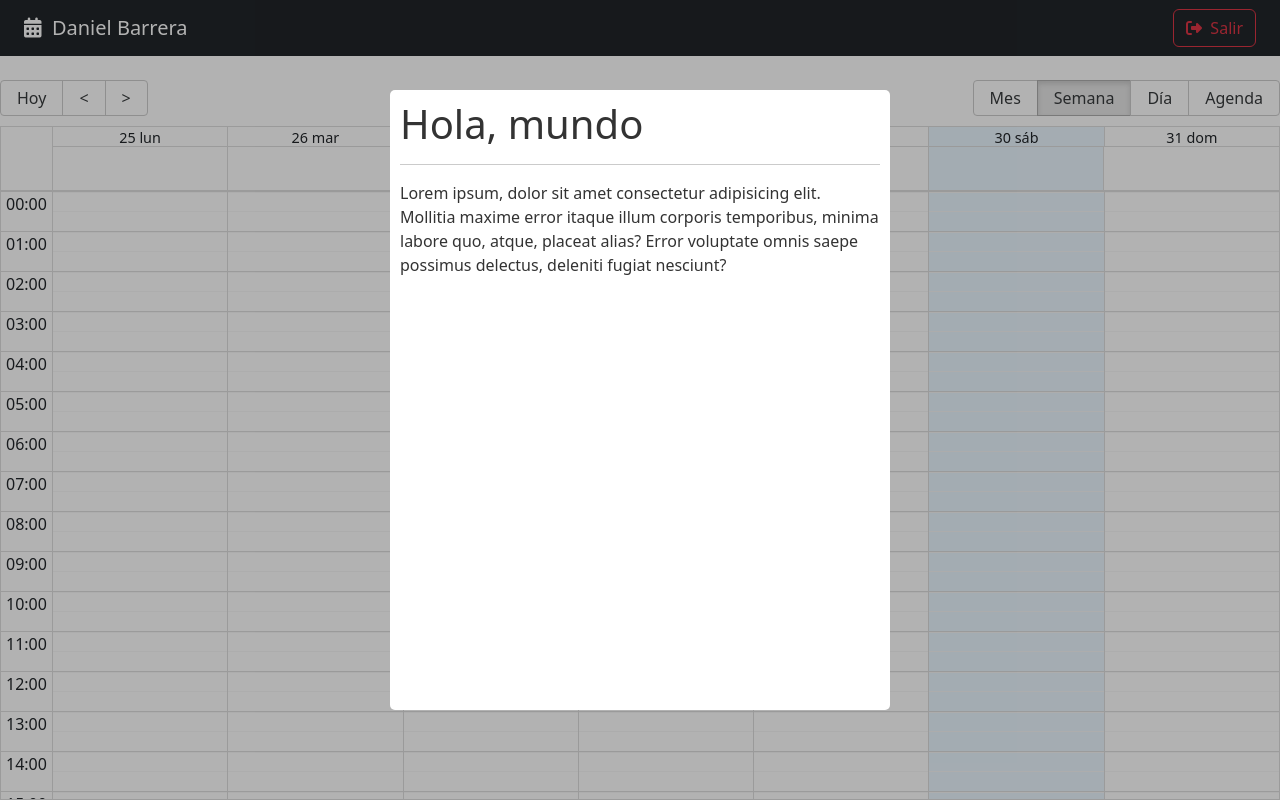
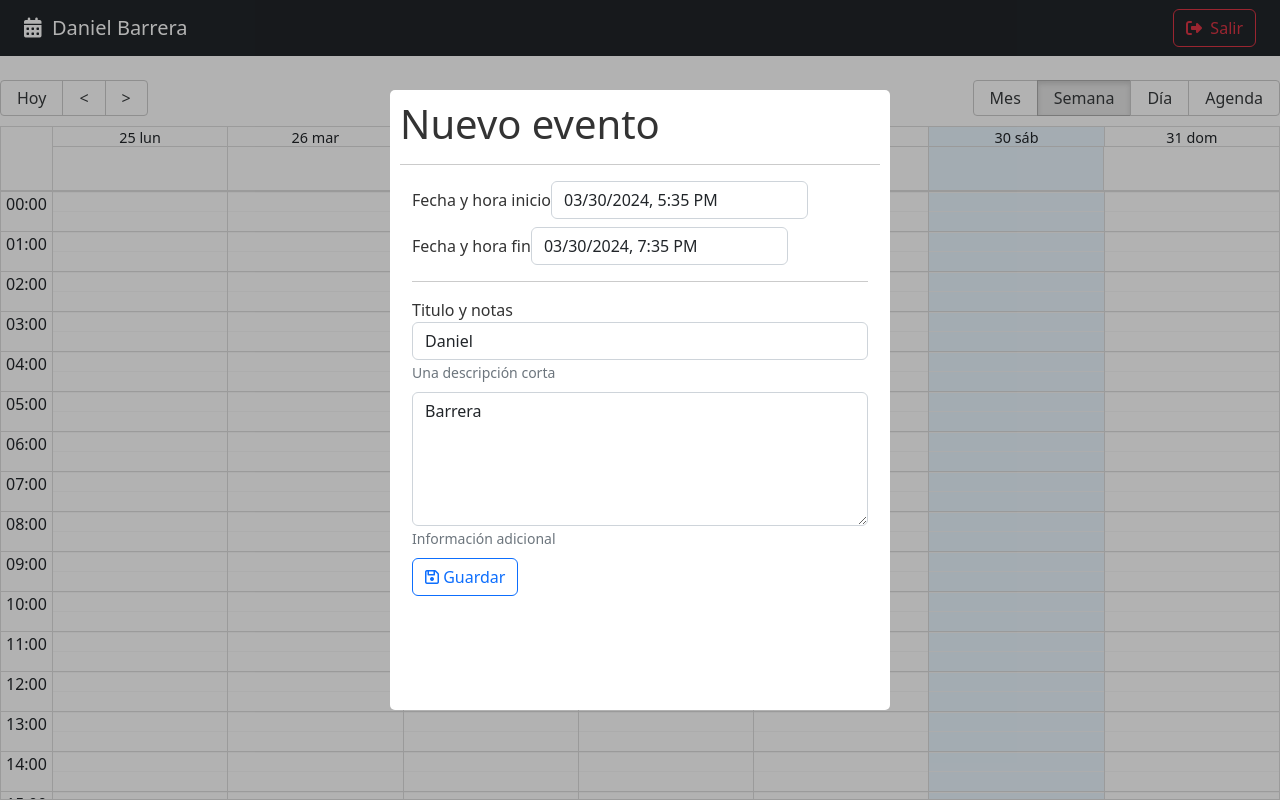
Before and after one commit to Daniel-tech-cloud/MERN-Calendar, a React (Vite) app: page / in a window 1280 px wide. Built offline with nearby package versions, Linux system fonts and the light colour scheme.

Commit message:
Actualizando Modal

```diff
--- a/package.json
+++ b/package.json
@@ -13,6 +13,7 @@
     "date-fns": "^3.6.0",
     "react": "^18.2.0",
     "react-big-calendar": "^1.11.2",
+    "react-datepicker": "^6.6.0",
     "react-dom": "^18.2.0",
     "react-modal": "^3.16.1",
     "react-router-dom": "^6.22.3"
--- a/src/calendar/components/CalendarModal.jsx
+++ b/src/calendar/components/CalendarModal.jsx
@@ -1,6 +1,11 @@
 import { useState } from 'react';
+import { addHours } from 'date-fns';
+
 import Modal from 'react-modal';
+import DatePicker from 'react-datepicker';
+
 import './CalendarModalStyles.css';
+import "react-datepicker/dist/react-datepicker.css";
 
 const customStyles = {
     content: {
@@ -17,11 +22,34 @@
 
 export const CalendarModal = () => {
 
-  const [isOpen, setIsOpen] = useState( true );
+    const [isOpen, setIsOpen] = useState( true );
+    const [formValue, setFormValues] = useState({
+        title: 'Daniel',
+        notes: 'Barrera',
+        start: new Date(),
+        end: addHours(new Date(), 2),
+
+    });
+
+    const onInputChanged = ( { target } ) => {
+        setFormValues({
+            ...formValue,
+            [ target.name ]: target.value
+        })
+    }
 
     const onCloseModal = () =>{
         setIsOpen( false );
     }
+
+    const onDateChanged  = ( event, changing ) => {
+        setFormValues({
+            ...formValue,
+            [changing]: event
+        })
+
+    }
+
 
     return (
         <Modal
@@ -34,10 +62,70 @@
             closeTimeoutMS={ 200 }
 
         >
-            <h1> Hola, mundo </h1>
+            <h1> Nuevo evento </h1>
             <hr />
-            <p> Lorem ipsum, dolor sit amet consectetur adipisicing elit. Mollitia maxime error itaque illum corporis temporibus, minima labore quo, atque, placeat alias? Error voluptate omnis saepe possimus delectus, deleniti fugiat nesciunt?</p>
+            <form className="container">
 
+                <div className="form-group mb-2">
+                    <label>Fecha y hora inicio</label>
+                    <DatePicker
+                    minDate={ formValue.start }
+                        selected={ formValue.start }
+                        onChange={ ( event ) => onDateChanged(event, 'start') }
+                        className="form-control"
+                        dateFormat="Pp"
+
+                    />
+                </div>
+
+                <div className="form-group mb-2">
+                    <label>Fecha y hora fin</label>
+                    <DatePicker
+                        selected={ formValue.end }
+                        onChange={ ( event ) => onDateChanged(event, 'end') }
+                        className="form-control"
+                        dateFormat="Pp"
+
+                    />
+                </div>
+
+                <hr />
+                <div className="form-group mb-2">
+                    <label>Titulo y notas</label>
+                    <input
+                        type="text"
+                        className="form-control"
+                        placeholder="Título del evento"
+                        name="title"
+                        autoComplete="off"
+                        value={ formValue.title }
+                        onChange={ onInputChanged }
+                    />
+                    <small id="emailHelp" className="form-text text-muted">Una descripción corta</small>
+                </div>
+
+                <div className="form-group mb-2">
+                    <textarea
+                        type="text"
+                        className="form-control"
+                        placeholder="Notas"
+                        rows="5"
+                        name="notes"
+                        value={ formValue.notes }
+                        onChange={ onInputChanged }
+                    ></textarea>
+                    <small id="emailHelp" className="form-text text-muted">Información adicional</small>
+                </div>
+
+                <button
+                    type="submit"
+                    className="btn btn-outline-primary btn-block"
+                >
+                    <i className="far fa-save"></i>
+                    <span> Guardar</span>
+                </button>
+
+            </form>
         </Modal>
 
 
```
Also changed, not shown: 2 other files (tests, documents, lock files or other folders).
